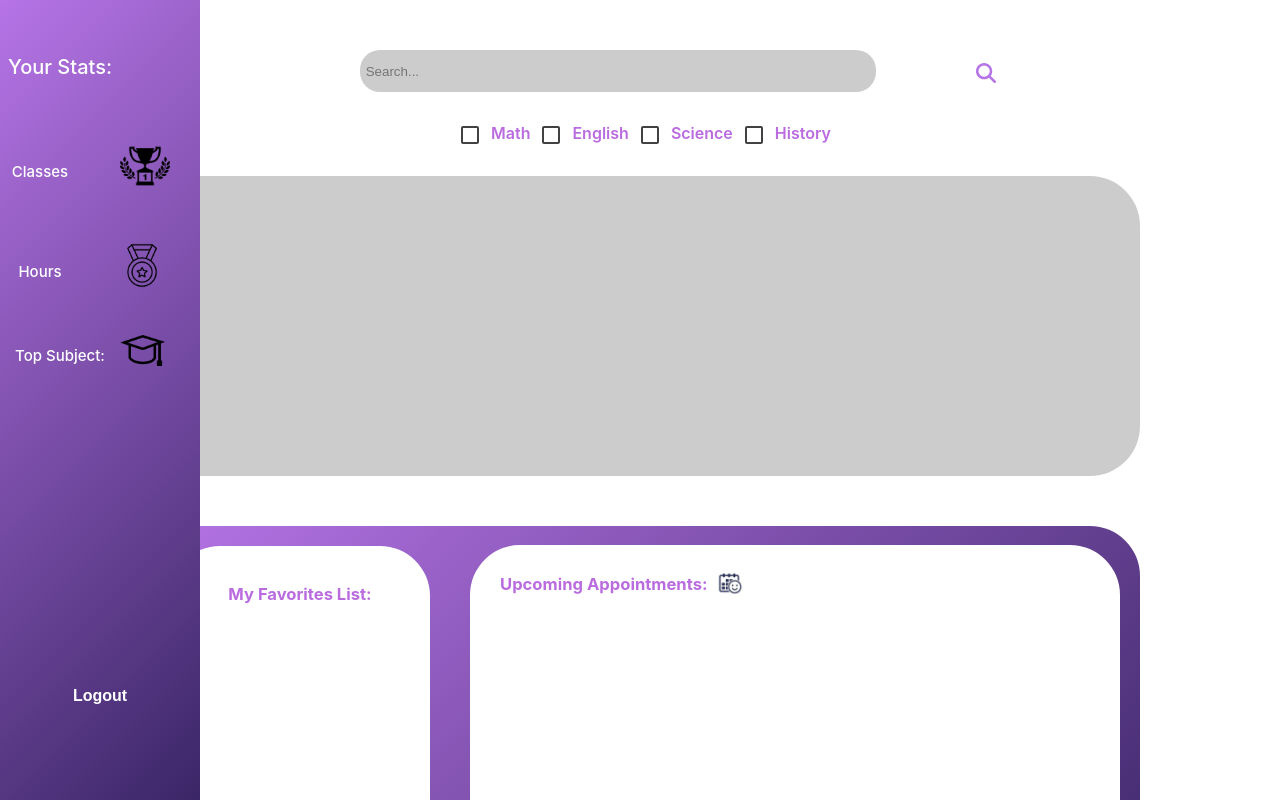
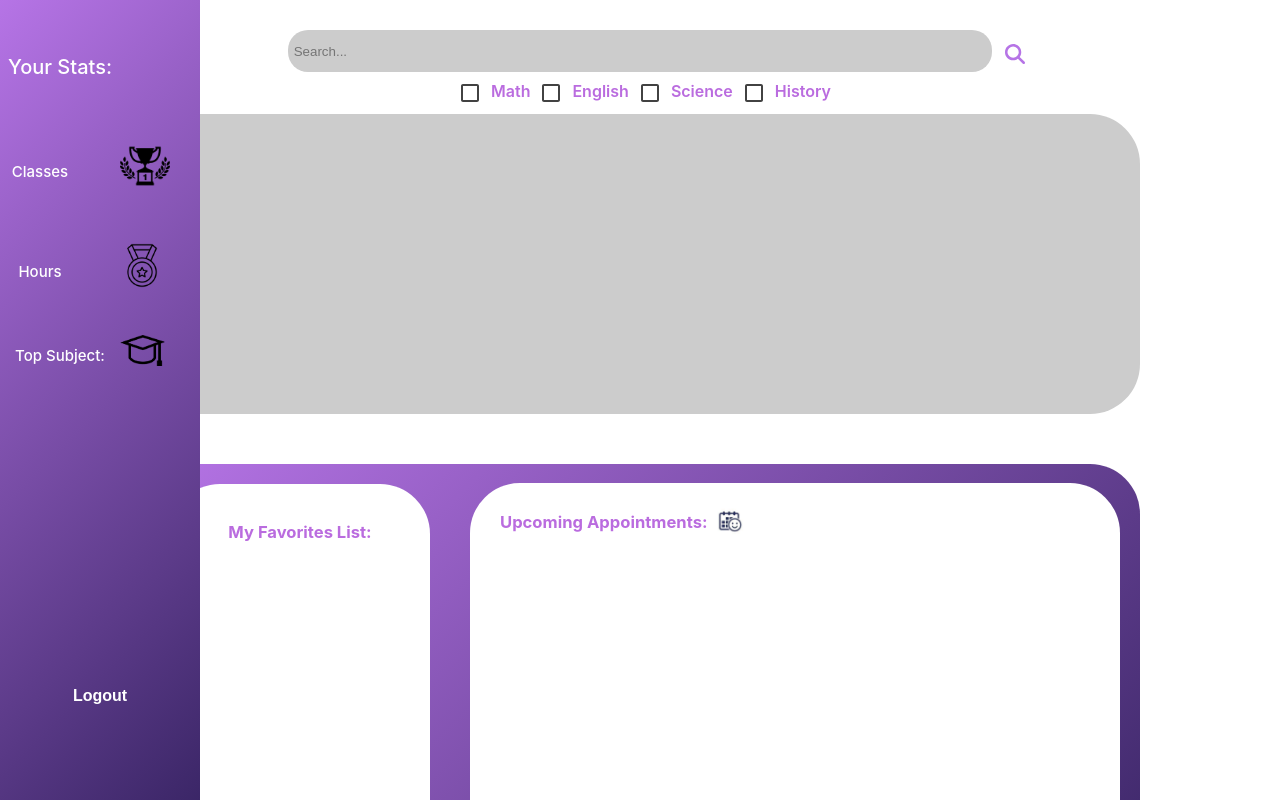
Before and after one commit to jagganjestine/CS4485, a React (Create React App) app in the folder online-tutoring/: page /homepage in a window 1280 px wide. Shown: the top 800 px of the page. Built offline with nearby package versions, Linux system fonts and the light colour scheme.

Commit message:
css styling for appt scheduling

```diff
--- a/online-tutoring/package.json
+++ b/online-tutoring/package.json
@@ -3,12 +3,14 @@
   "version": "0.1.0",
   "private": true,
   "dependencies": {
+    "@date-io/dayjs": "^2.17.0",
     "@emailjs/browser": "^3.11.0",
     "@emotion/react": "^11.11.1",
     "@emotion/styled": "^11.11.0",
     "@fortawesome/free-solid-svg-icons": "^6.4.2",
     "@fortawesome/react-fontawesome": "^0.2.0",
     "@mui/material": "^5.14.11",
+    "@mui/x-date-pickers": "^6.18.2",
     "@testing-library/jest-dom": "^5.17.0",
     "@testing-library/react": "^13.4.0",
     "@testing-library/user-event": "^13.5.0",
--- a/online-tutoring/src/components/Homepage.css
+++ b/online-tutoring/src/components/Homepage.css
@@ -7,7 +7,45 @@
   padding: 20px;
   box-shadow: 0 0 10px rgba(0, 0, 0, 0.1);
   z-index: 1000;
+  animation: fadeIn 0.7s ease-out;
 }
+
+.modal button {
+  background-color: black;
+  color: #fff;
+  padding: 10px 10px;
+  border: none;
+  border-radius: 15px;
+  cursor: pointer;
+  margin-left: 10px;
+}
+
+.modal button:hover {
+  color: white;
+  background-color: #B674E6;
+  transition:0.7s;
+}
+
+.modal .cancel-button:hover {
+  background-color: rgb(201, 31, 31);
+  transition:0.7s;
+  color: white;
+}
+
+.modal input {
+  width: 40%;
+  padding: 10px;
+  margin-bottom: 10px;
+  box-sizing:border-box;
+  padding-left: 10px;
+}
+
+.modal p {
+  color: #888;
+  font-size: 0.9em;
+  margin-top: 10px;
+}
+
 .profileImage {
   border-radius: 50%;
   width: 100px;  /* Adjust width as necessary */
@@ -316,17 +354,22 @@ transition:0.7s;
   padding-left: 50px;
 }
 
-/*STUDENT CSS*/
-
 .search-bar {
   display: flex;
-  width: 40%;
+  width: 700px;
   background-color: #ccc;
   border-radius: 20px;
   height: 40px;
-  margin-top: 50px;
+  margin-top: 30px;
   border: none;
   margin-left: 360px;
+}
+
+@media (min-width: 768px) {
+  .search-bar {
+    margin-left: auto;
+    margin-right: auto;
+  }
 }
 
 .search-bar-button{
@@ -336,11 +379,12 @@ color: #B674E6;
 cursor: pointer;
 width: 50px;
 font-size: 20px;
-margin-left: 970px;
-position: relative;
-top: -30px;
-display: flex;
+margin-left: 350px;
+display: flex-end;
+position: absolute;
+margin-top: -30px;
 }
+
 
 .search-bar-button:hover{
 color: #3B2667;
@@ -554,7 +598,6 @@ margin-right: 50px;
   height: 300px;
   overflow: auto;
   margin-bottom: 50px;
-  margin-top: 20px;
 }
 
 .star-fav{
--- a/online-tutoring/src/components/Homepage.js
+++ b/online-tutoring/src/components/Homepage.js
@@ -505,9 +505,7 @@ if (userType === "Tutor") {
       <div className="student-logout">
             <button className="student-logout-button" onClick={handleLogout}>Logout</button></div>
       </div>
-      {/*<h2>Welcome Back, {userData.first_name} {userData.last_name}!</h2>
-      <p>Your School: {userData.school}</p>
-  <p>Your Major: {userData.major}</p>*/}
+
       {/* Search functionality */}
       <input className="search-bar"
         type="text"
@@ -515,7 +513,7 @@ if (userType === "Tutor") {
         onChange={(e) => setSearchQuery(e.target.value)}
         placeholder=" Search..."
       />
-      <button className = "search-bar-button" onClick={handleSearch}><FontAwesomeIcon icon={faSearch} /></button>  {/* test padding */}
+      <button className = "search-bar-button" onClick={handleSearch}><FontAwesomeIcon icon={faSearch} /></button>
       <div>
         {subjects.map(subject => (
           <label key={subject} className="checkbox-font">
@@ -597,7 +595,7 @@ if (userType === "Tutor") {
           <input type="date" value={appointmentDate} onChange={(e) => setAppointmentDate(e.target.value)} />
           <input type="time" value={appointmentTime} onChange={(e) => setAppointmentTime(e.target.value)} />
           <button onClick={handleScheduleAppointment}>Confirm Appointment</button>
-          <button onClick={() => setShowScheduleModal(false)}>Cancel</button>
+          <button class="cancel-button" onClick={() => setShowScheduleModal(false)}>Cancel</button>
           <p>Please select a one hour slot</p>
         </div>
       )}
--- a/online-tutoring/src/components/Registration.css
+++ b/online-tutoring/src/components/Registration.css
@@ -2,9 +2,8 @@
 .new_registration-container {
   padding: 90px 50px 90px 50px; /* top, right, bottom, left */
   font-size: 20px;
-  margin-top: 40px;
+  margin-top: 50px;
   background: linear-gradient(135deg, #B674E6, #3B2667);
-  /*border: 1px solid white;*/
   border-radius: 50px;
   width: 850px;
   height: 475px;
@@ -53,7 +52,7 @@
     border-radius: 15px;
     padding: 10px 20px;
     cursor: pointer;
-    margin-right: 15px;
+    margin-left: 300px;
     font-family: system-ui, -apple-system, BlinkMacSystemFont, 'Segoe UI', Roboto, Oxygen, Ubuntu, Cantarell, 'Open Sans', 'Helvetica Neue', sans-serif;
     font-weight: 500;
     font-size:medium;
@@ -66,20 +65,19 @@
 }
 
 .login-redirect-button {
-  background-color: black;
-  color: white;
+  background-color: transparent;
+  color: black;
   border: none;
-  border-radius: 15px;
   padding: 10px 20px;
   cursor: pointer;
-  margin-right: 15px;
+  margin-left: 30px;
   font-family: system-ui, -apple-system, BlinkMacSystemFont, 'Segoe UI', Roboto, Oxygen, Ubuntu, Cantarell, 'Open Sans', 'Helvetica Neue', sans-serif;
   font-weight: 500;
-  font-size:medium;
+  font-size: medium;
+  white-space: nowrap;
 }
 
 .login-redirect-button:hover {
-  color: black;
-  background-color:white;
+  color: white;
   transition:0.7s;
 }
```
Also changed, not shown: 1 other file (tests, documents, lock files or other folders).
